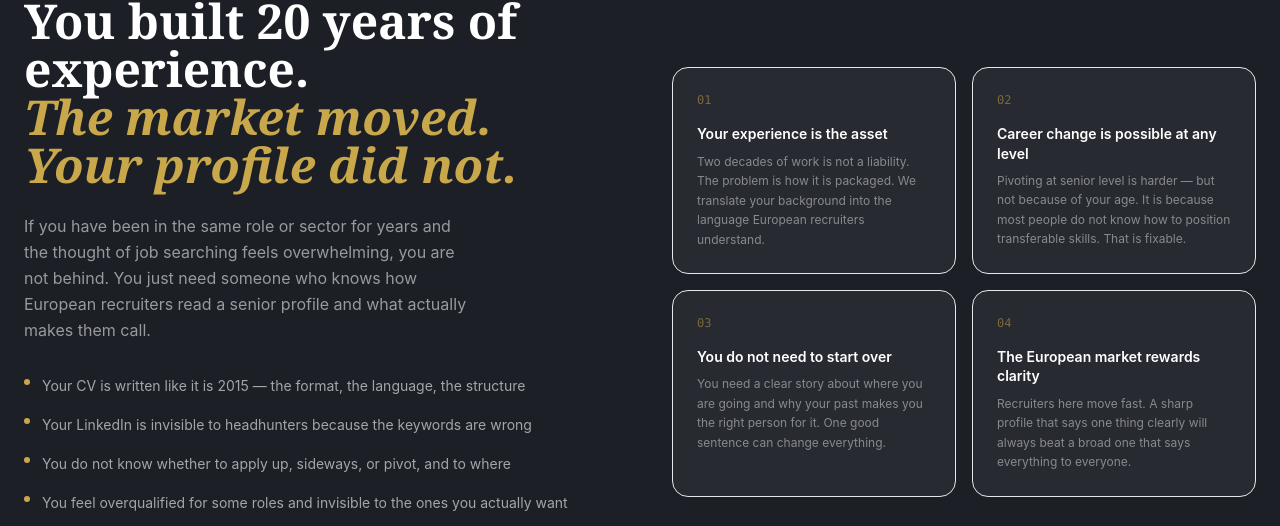
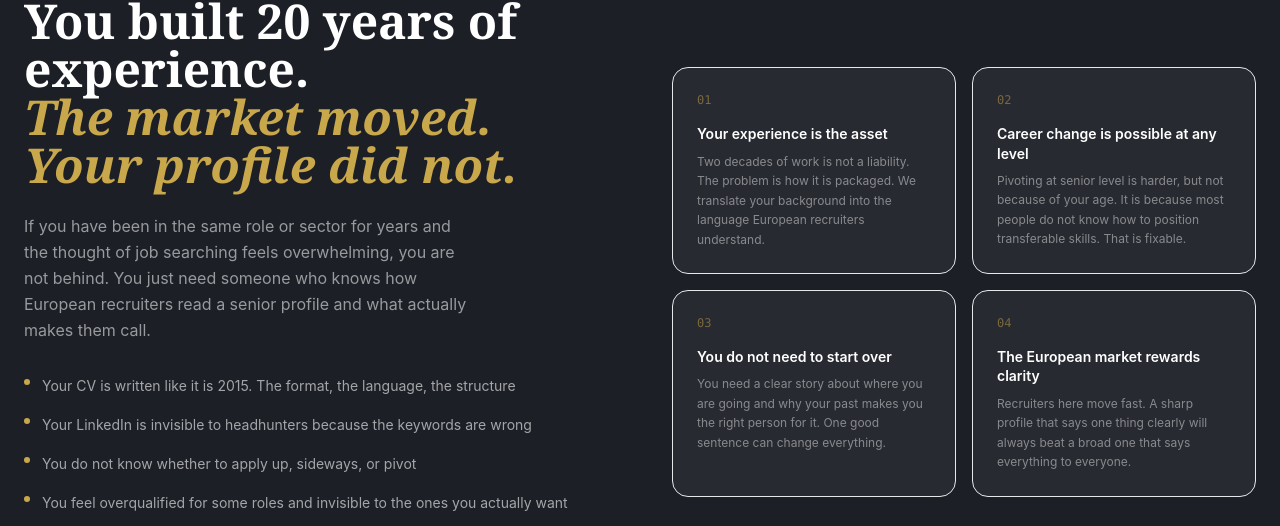
Before and after one commit to teruelorteganoelia-bit/land-in-europe-website, a Next.js app: page / in a window 1280 px wide. Shown: the part 3016-3542 px from the top of the page. Built offline with nearby package versions, Linux system fonts and the light colour scheme.

Commit message:
Remove all em dashes from senior block

```diff
--- a/app/page.tsx
+++ b/app/page.tsx
@@ -679,9 +679,9 @@ function SeniorBlock() {
             </p>
             <ul className="space-y-4 mb-10">
               {[
-                "Your CV is written like it is 2015 — the format, the language, the structure",
+                "Your CV is written like it is 2015. The format, the language, the structure",
                 "Your LinkedIn is invisible to headhunters because the keywords are wrong",
-                "You do not know whether to apply up, sideways, or pivot, and to where",
+                "You do not know whether to apply up, sideways, or pivot",
                 "You feel overqualified for some roles and invisible to the ones you actually want",
               ].map((item, i) => (
                 <li key={i} className="flex items-start gap-3">
@@ -710,7 +710,7 @@ function SeniorBlock() {
               {
                 num: "02",
                 title: "Career change is possible at any level",
-                body: "Pivoting at senior level is harder — but not because of your age. It is because most people do not know how to position transferable skills. That is fixable.",
+                body: "Pivoting at senior level is harder, but not because of your age. It is because most people do not know how to position transferable skills. That is fixable.",
               },
               {
                 num: "03",
```
